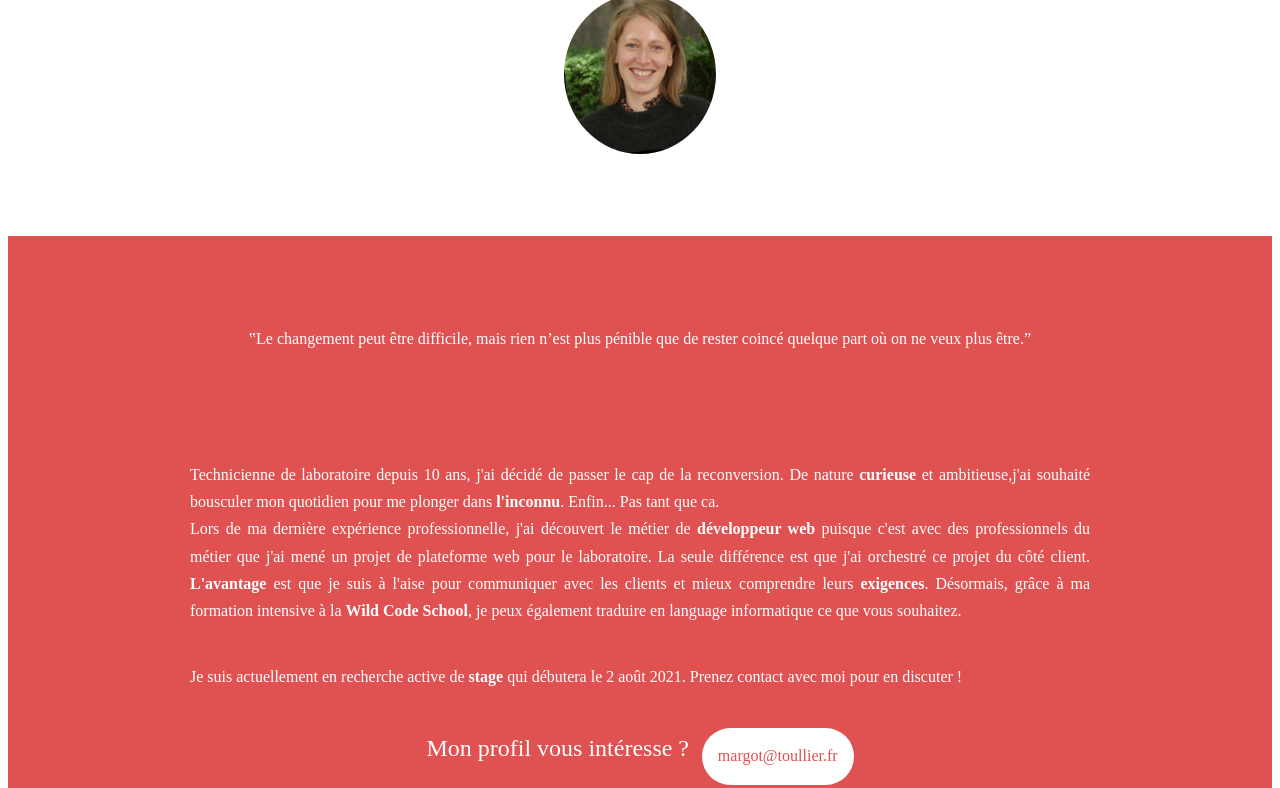
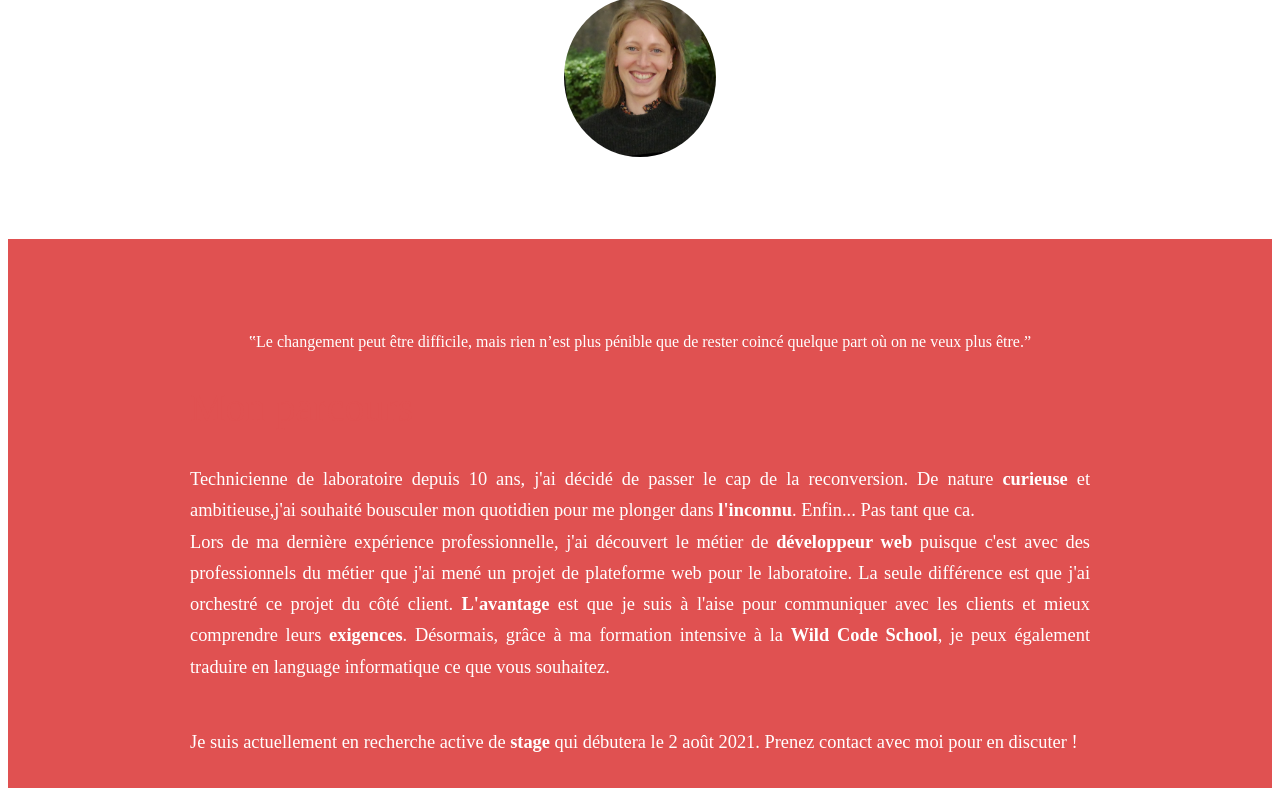
Before and after one commit to MargotToullier/portfolio-html, a plain HTML site: page index.html in a window 1280 px wide. Shown: the part 411-1199 px from the top of the page. Drawn offline with Linux system fonts and the light colour scheme; a web font is replaced by a local one.

Commit message:
all p larger

```diff
--- a/style.css
+++ b/style.css
@@ -54,7 +54,7 @@ h6 {
 }
 
 p, li {
-  font-size: 2rem;
+  font-size: 2.3rem;
 }
 
 /** 3. Hero
@@ -403,7 +403,6 @@ a:link {
 
 .formations {
   background-color: #e05151;
-  margin:
 }
 
 .formations .title {
```
